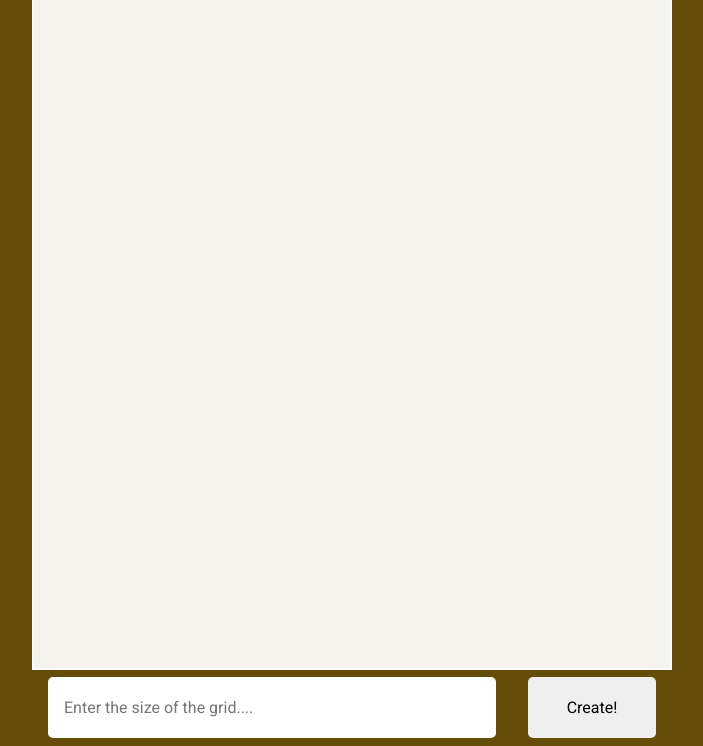
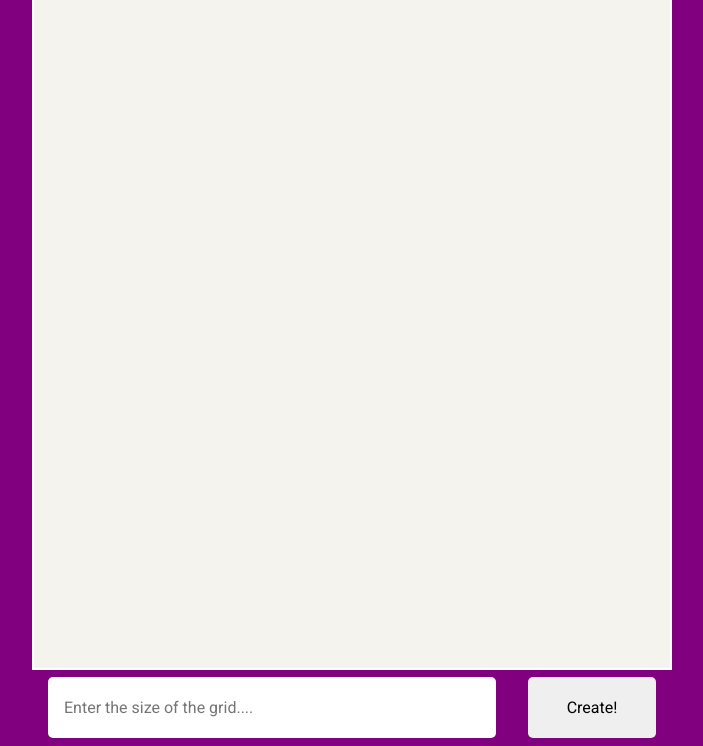
Before and after one commit to HemantDahiyaCodes/Etch-a-Sketch, a plain HTML site: page index.html in a window 1280 px wide. Shown: the part 54-800 px from the top of the page, without its empty margins (288-991 px from the left). Drawn offline with Linux system fonts and the light colour scheme.

Commit message:
Changed the background color of the main container

```diff
--- a/style.css
+++ b/style.css
@@ -10,7 +10,7 @@
     display: flex;
     justify-content: space-around;
     align-items: center;
-    background-color: #664d07;
+    background-color: purple;
     flex-direction: column;
 }
 
```
